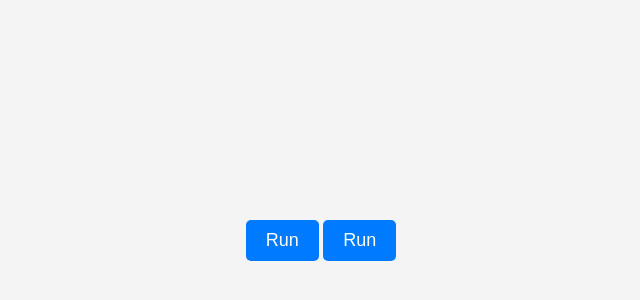
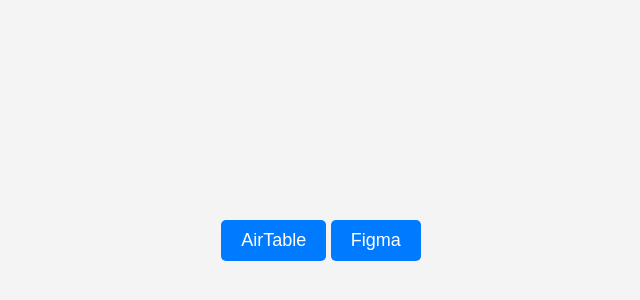
Before and after one commit to rainierraydan/mooco-airtable-p, a website: page public/index.html in a window 1280 px wide. Shown: the part 160-460 px from the top of the page, without its empty margins (319-959 px from the left). Drawn offline with Linux system fonts and the light colour scheme.

Commit message:
Modificacion16

```diff
--- a/public/index.html
+++ b/public/index.html
@@ -8,8 +8,8 @@
 </head>
 <body>
     <div class="container">
-        <button id="airTableButton">Run</button>
-        <button id="FigmaButton">Run</button>
+        <button id="airTableButton">AirTable</button>
+        <button id="FigmaButton">Figma</button>
     </div>
     <script src="script.js"></script>
 </body>
```
